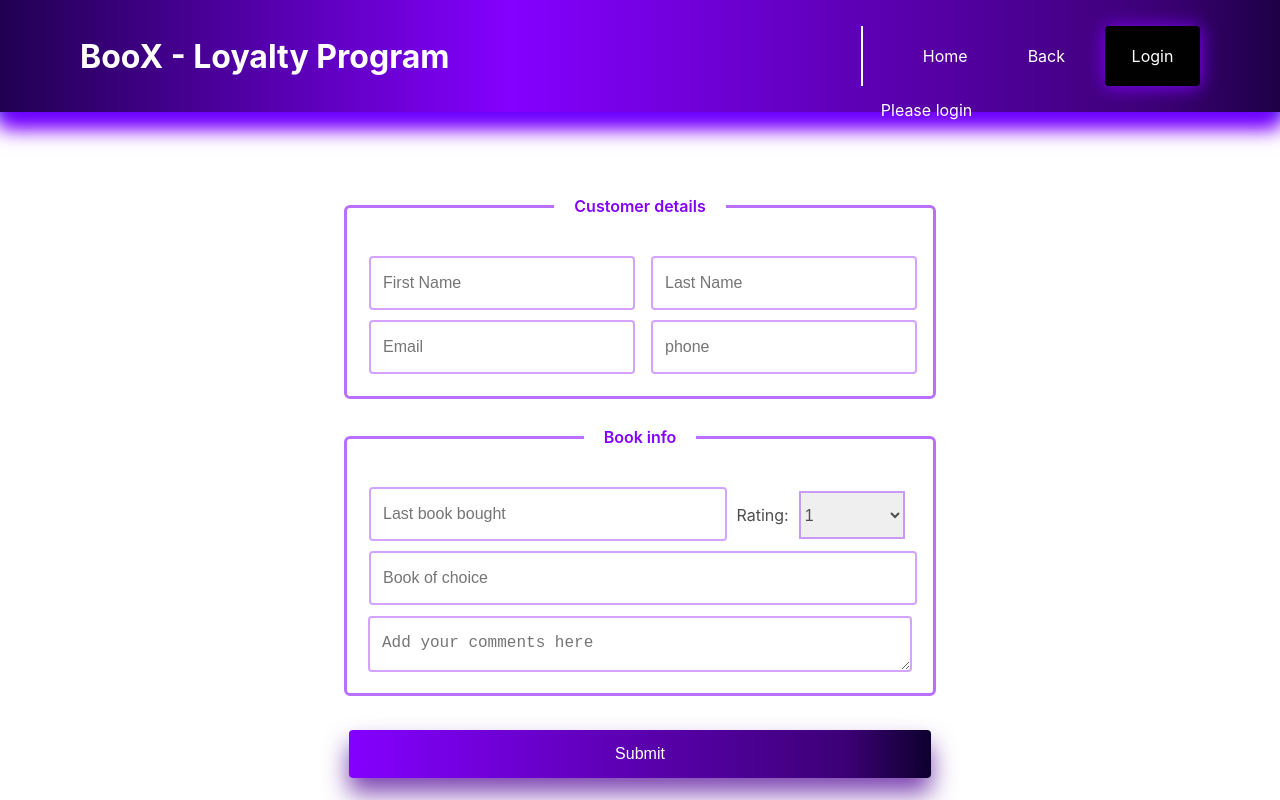
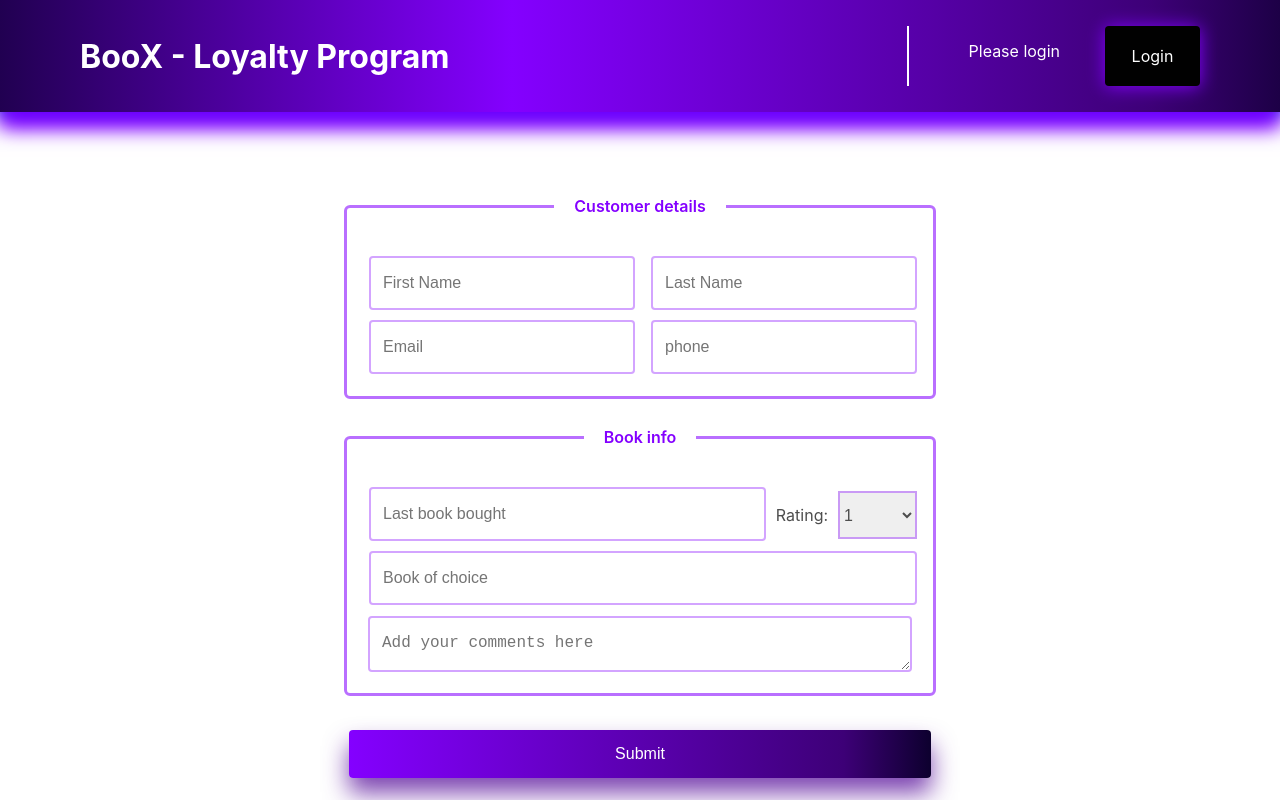
Before and after one commit to madgrv/store-loyalty-program-app, a React (Create React App) app: page / in a window 1280 px wide. Built offline with nearby package versions, Linux system fonts and the light colour scheme.

Commit message:
updated style

```diff
--- a/src/components/LoginForm.js
+++ b/src/components/LoginForm.js
@@ -28,6 +28,7 @@ export default function LoginFormI({handleLogin}) {
                             type='text'
                             placeholder='User name'
                             value={username}
+                            required
                             onChange={(e) => setUsername(e.target.value)}
                         />
                     </div>
@@ -38,6 +39,7 @@ export default function LoginFormI({handleLogin}) {
                             type='password'
                             placeholder='Password'
                             value={password}
+                            required
                             onChange={(e) => setPassword(e.target.value)}
                         />
                     </div>
--- a/src/components/Nav.js
+++ b/src/components/Nav.js
@@ -29,8 +29,12 @@ export default function Nav() {
         <div className={styles.navContainer}>
             <nav className={styles.nav}>
                 <ul className={styles.navMenu}>
-                    <li>Home</li>
-                    <li>Back</li>
+                    {isLoggedIn ? <p className={styles.userWelcome}>Welcome, {userName}</p>
+                        :
+                        <p className={styles.userWelcome}>Please login</p>
+                    }
+                    {/* <li>Home</li>
+                    <li>Back</li> */}
                     { isLoggedIn ?
                         <li className={styles.loginButton} onClick={handleLogout}>Logout</li>
                         :
@@ -38,10 +42,6 @@ export default function Nav() {
                     }
                 </ul>
             </nav>
-            {isLoggedIn ? <p className={styles.userWelcome}>Welcome, {userName}</p>
-                :
-                <p className={styles.userWelcome}>Please login</p>
-            }
             {
                 isOpen && (
                     <div className={styles.loginFormWrapper}>
--- a/src/styles/form.module.css
+++ b/src/styles/form.module.css
@@ -43,6 +43,7 @@ input, textarea {
 
   .form input,
   .form textarea {
+    /* padding-top: 14px; */
     width: 100%;
     align-self: center;
   }
@@ -52,9 +53,8 @@ input, textarea {
   }
 
   .form select {
-    width: 30%;
+    width: 20%;
     height: 48px;
-    margin-right: 12px;
     align-self: center;
     border: 2px solid #8400ff5b;
     font-size: 16px;
--- a/src/styles/loginForm.module.css
+++ b/src/styles/loginForm.module.css
@@ -35,7 +35,8 @@
   border: solid 2px rgba(106, 0, 255);
   /* border: none; */
   border-radius: 4px;
-  background: linear-gradient(to right, #0d002e -8%, #8400ff 40%, #3d0077 90%, #0d002e 105%);
+  /* background: linear-gradient(to right, #0d002e -8%, #8400ff 40%, #3d0077 90%, #0d002e 105%); */
+  background: linear-gradient(to right, #8400ff 0%, #3d0077 85%, #0d002e 100%);
   color: #ffffff;
   font-weight: 500;
   font-size: 16px;
--- a/src/styles/nav.module.css
+++ b/src/styles/nav.module.css
@@ -40,23 +40,11 @@
 
 .loginFormWrapper {
   position: absolute;
-  margin: 90px 50px;
+  margin: 90px -50px;
 }
 
 .userWelcome {
-  position: absolute;
-  margin-top: 90px;
-  margin-left: 20px;
+
+  margin: 15px 25px auto 20px;
+  align-self: center;
 }
-
-/* .loginFormContainer {
-  width: 10.5em;
-  margin: 0 auto;
-  background: #ffffff;
-  border: 2px solid #39009b;
-  box-sizing: border-box;
-  color: #3faffa;
-  font-size: 1.3rem;
-  font-weight: 500;
-  padding: 1em;
-} */
```
Also changed, not shown: 2 other files (tests, documents, lock files or other folders).
